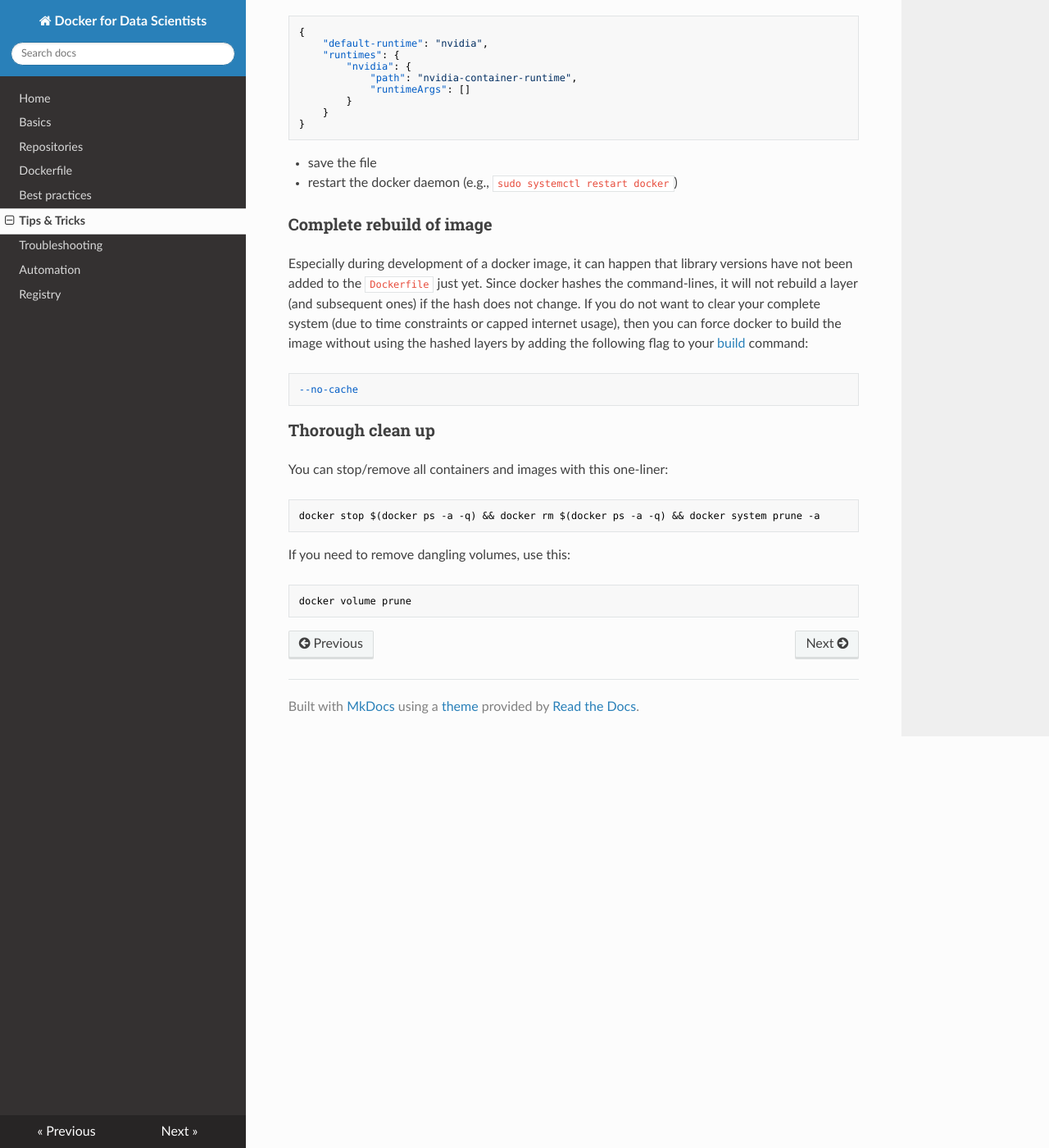
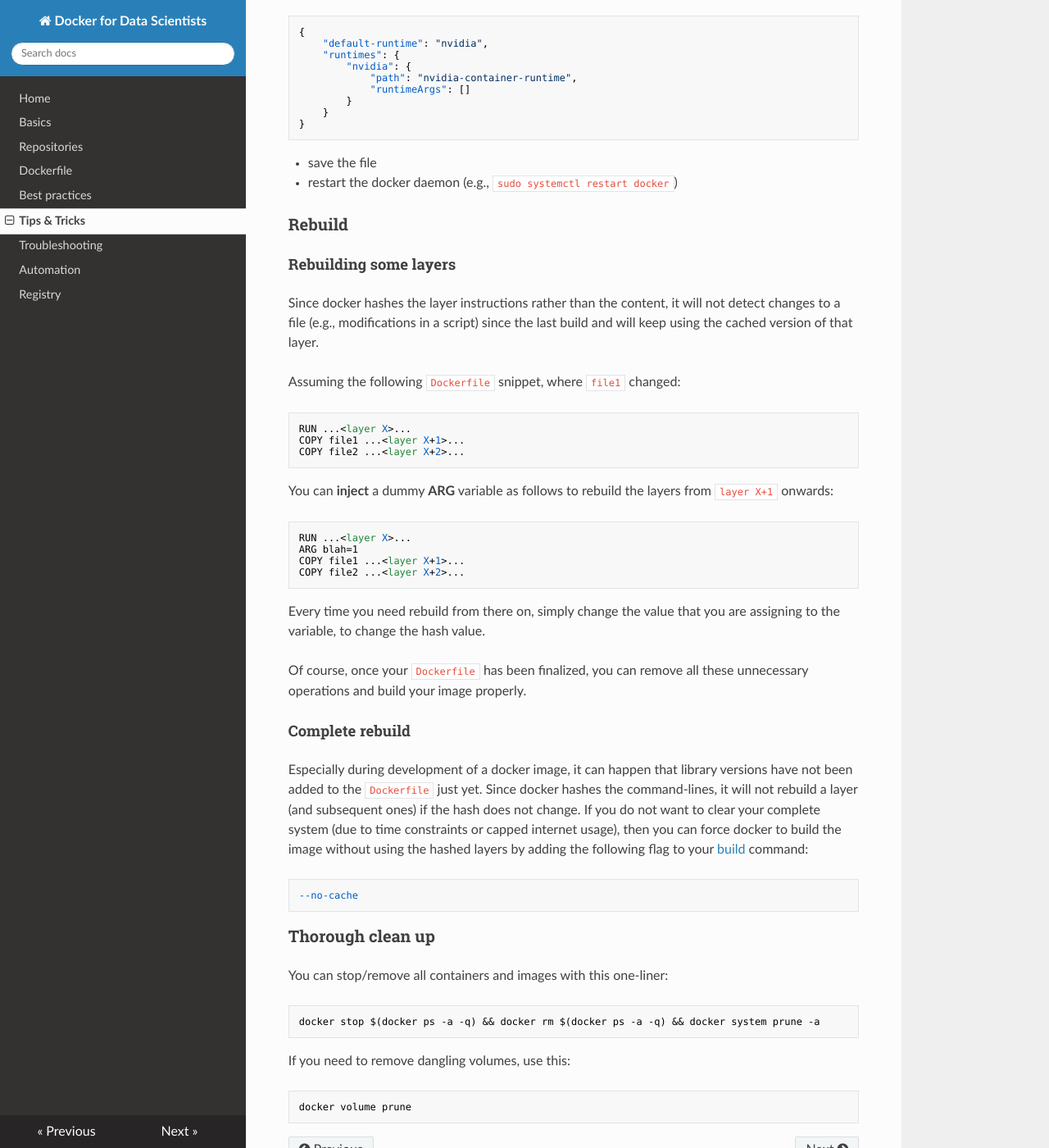
Before and after one commit to waikato-datamining/docker-for-data-scientists, an MkDocs documentation site: the page built from docs/tips_and_tricks.md, in a window 1280 px wide and 1400 px high, scrolled down 1968 px. Shown: the whole window at 82% size. Built offline with MkDocs 1.6.1, drawn with Linux system fonts in a browser that asks for light colours; nearby versions of some CDN libraries.

Commit message:
added trick for rebuilding some layers

````diff
--- a/docs/tips_and_tricks.md
+++ b/docs/tips_and_tricks.md
@@ -114,7 +114,38 @@ the *default runtime* to use with your docker commands ([source](https://docs.nv
 * save the file
 * restart the docker daemon (e.g., `sudo systemctl restart docker`)
 
-# Complete rebuild of image
+# Rebuild
+
+## Rebuilding some layers
+
+Since docker hashes the layer instructions rather than the content, it will not detect changes to a file
+(e.g., modifications in a script) since the last build and will keep using the cached version of that layer.
+
+Assuming the following `Dockerfile` snippet, where `file1` changed:
+
+```
+RUN ...<layer X>...
+COPY file1 ...<layer X+1>...
+COPY file2 ...<layer X+2>...
+```
+
+You can **inject** a dummy **ARG** variable as follows to rebuild the layers from `layer X+1` onwards:
+
+```
+RUN ...<layer X>...
+ARG blah=1
+COPY file1 ...<layer X+1>...
+COPY file2 ...<layer X+2>...
+```
+
+Every time you need rebuild from there on, simply change the value that you are assigning to the variable,
+to change the hash value.
+
+Of course, once your `Dockerfile` has been finalized, you can remove all these unnecessary operations and
+build your image properly.
+
+
+## Complete rebuild
 
 Especially during development of a docker image, it can happen that library versions have not been added to the `Dockerfile` just yet. Since docker hashes the command-lines, it will not rebuild a layer (and subsequent ones) if the hash does not change. If you do not want to clear your complete system (due to time constraints or capped internet usage), then you can force docker to build the image without using the hashed layers by adding the following flag to your [build](https://docs.docker.com/engine/reference/commandline/build/) command:
 
````
